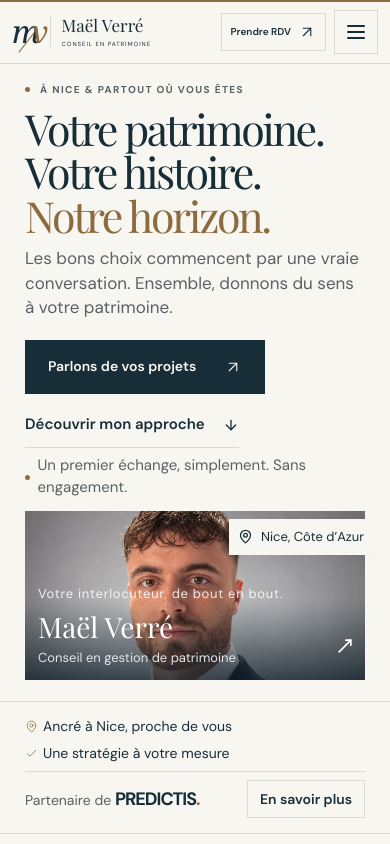
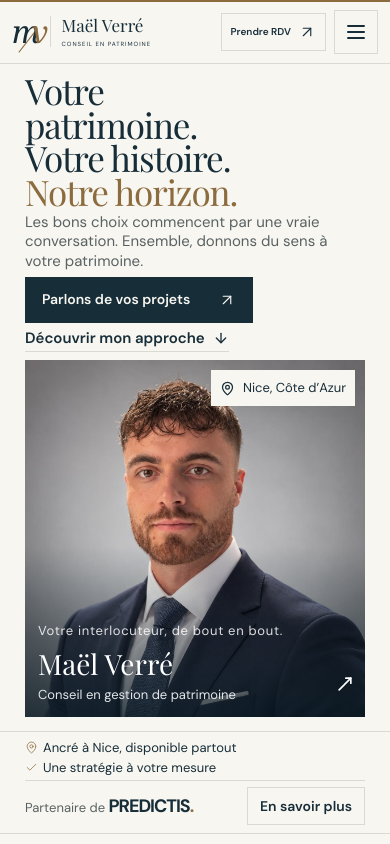
Before and after one commit to Lownheur/mael-verre-patrimoine, a React (Vite) app: page / in a window 390 px wide. Shown: the top 844 px of the page. Built offline with nearby package versions, Linux system fonts and the light colour scheme; a web font is replaced by a local one.

Commit message:
Show the suit on mobile and drop the small intro lines.
The portrait now fills the space under the title, and the kickers that repeated each page title are gone.

```diff
--- a/src/App.tsx
+++ b/src/App.tsx
@@ -19,7 +19,6 @@ import {
 } from "lucide-react";
 import {
   Arrow,
-  Eyebrow,
   Modal,
   Reveal,
   ScrollDirectionContext,
@@ -90,7 +89,6 @@ function Hero() {
     <section className="hero" id="accueil" ref={target}>
       <div className="hero-copy">
         <Reveal from="left">
-          <Eyebrow>À NICE & PARTOUT OÙ VOUS ÊTES</Eyebrow>
           <h1>
             {isSkill ? (
               <>
@@ -123,10 +121,6 @@ function Hero() {
               Découvrir mon approche <ArrowDown size={16} />
             </a>
           </div>
-          <div className="hero-note">
-            <span className="status-dot" /> Un premier échange, simplement. Sans
-            engagement.
-          </div>
         </Reveal>
       </div>
       <Reveal className="hero-visual" delay={0.14} from="right">
@@ -155,9 +149,6 @@ function Hero() {
         </div>
         <div className="portrait-index">01 — UNE RELATION AVANT TOUT</div>
       </Reveal>
-      <a className="scroll-cue" href="#approche">
-        <ArrowDown size={15} /> PRENDRE LE TEMPS DE VOIR PLUS LOIN
-      </a>
     </section>
   );
 }
@@ -168,7 +159,6 @@ function Method() {
     <section className="page-scene section method" id="methode">
       <div className="section-heading">
         <Reveal from="left">
-          <Eyebrow>UNE MÉTHODE, UN CAP</Eyebrow>
           <h2>
             De la première rencontre
             <br />à <em>la suite de votre histoire.</em>
@@ -255,7 +245,6 @@ function Contact({
     <section className="page-scene contact-section" id="contact">
       <div className="contact-layout">
         <Reveal from="left">
-          <Eyebrow>ET SI ON EN PARLAIT ?</Eyebrow>
           <h2>Votre prochain chapitre<br />commence par<br /><em>une conversation.</em></h2>
           <p>Un temps pour faire connaissance, poser vos questions et regarder ensemble ce qui est possible.</p>
           <div className="contact-person">
@@ -431,7 +420,7 @@ export default function App() {
             <Hero />
             <div className="trust-strip">
               <span>
-                <MapPin size={17} /> Ancré à Nice, proche de vous
+                <MapPin size={17} /> Ancré à Nice, disponible partout
               </span>
               <span>
                 <Check size={17} /> Une stratégie à votre mesure
@@ -454,9 +443,6 @@ export default function App() {
             </div>
           </div>
           <section className="page-scene section about" id="approche">
-            <Reveal from="left">
-              <Eyebrow>LE PATRIMOINE EST PERSONNEL. LE CONSEIL AUSSI.</Eyebrow>
-            </Reveal>
             <div className="about-grid">
               <Reveal from="left">
                 <h2>
@@ -523,7 +509,6 @@ export default function App() {
             <div className="section-heading">
               <Reveal from="left">
                 <div>
-                  <Eyebrow>QUATRE EXPERTISES. UNE VISION D’ENSEMBLE.</Eyebrow>
                   <h2>
                     Votre vie est un tout.
                     <br />
@@ -589,7 +574,6 @@ export default function App() {
             <div className="faq-layout">
               <Reveal from="left">
                 <div>
-                  <Eyebrow>EN TOUTE SIMPLICITÉ</Eyebrow>
                   <h2>
                     Les questions
                     <br />
--- a/src/styles.css
+++ b/src/styles.css
@@ -3240,37 +3240,77 @@ section.page-scene.contact-section > footer .footer-bottom button {
   }
   .opening-page .hero {
     grid-template-columns: 1fr;
-    align-content: center;
-    gap: 12px;
+    grid-template-rows: auto minmax(0, 1fr);
+    align-content: stretch;
+    align-items: stretch;
+    gap: 10px;
+    overflow: hidden;
   }
   .opening-page .hero h1 {
-    font-size: clamp(42px, 11vw, 56px);
-    margin-bottom: 8px;
+    font-size: clamp(36px, 9.4vw, 48px);
+    line-height: 0.98;
+    margin-bottom: 6px;
+    letter-spacing: -1.1px;
   }
   .opening-page .hero-description {
-    font-size: 17px !important;
+    font-size: 15px !important;
+    line-height: 1.32 !important;
+  }
+  .opening-page .hero-actions {
+    margin-top: 8px;
+    gap: 2px 14px;
+  }
+  .opening-page .hero-actions .button {
+    min-height: 44px;
+    padding: 10px 16px;
+  }
+  .opening-page .hero-actions .text-link {
+    min-height: 0;
+    padding: 4px 0;
+    gap: 8px;
+    line-height: 1.2;
   }
   .opening-page .hero-visual {
-    height: auto;
+    position: relative;
+    height: 100%;
+    min-height: 0;
+    margin: 0;
   }
   .opening-page .portrait-frame {
+    position: absolute;
+    inset: 0;
     width: 100%;
-    height: clamp(150px, 24svh, 220px);
+    height: 100%;
+    min-height: 0;
+    aspect-ratio: auto;
     margin: 0;
+  }
+  .opening-page .portrait-frame img {
+    height: 100% !important;
+    top: 0 !important;
+    left: 0 !important;
+    object-fit: cover;
+    object-position: center 58% !important;
+  }
+  .opening-page .location-tag {
+    top: 10px;
+    right: 10px;
   }
   .opening-page .scroll-cue {
     display: none;
   }
   .opening-page .trust-strip {
     flex-wrap: wrap;
-    gap: 8px 16px;
-    font-size: 14px !important;
+    gap: 4px 12px;
+    padding: 8px var(--gutter) !important;
+    font-size: 13px !important;
+    line-height: 1.25 !important;
   }
   .opening-page .trust-strip .partner {
     width: 100%;
     justify-content: space-between;
     border-top: 1px solid var(--border);
-    padding-top: 8px;
+    padding-top: 6px;
   }
   section.page-scene h2,
   section.page-scene.contact-section .contact-layout h2 {
@@ -3351,7 +3391,7 @@ section.page-scene.contact-section > footer .footer-bottom button {
     font-size: clamp(30px, 7.4vw, 42px) !important;
   }
   section.page-scene.quote-section blockquote br {
-    display: none;
+    display: block;
   }
   section.page-scene.method .method-tabs {
     grid-template-columns: 1fr 1fr;
@@ -3421,15 +3461,40 @@ section.page-scene.contact-section > footer .footer-bottom button {
     --header-height: 64px;
     --scene-air: 10px;
   }
+  .opening-page .hero {
+    gap: 8px !important;
+  }
   .opening-page .hero h1 {
-    font-size: clamp(40px, 11vw, 48px);
+    font-size: clamp(34px, 9vw, 42px) !important;
+    line-height: 0.96 !important;
+    margin-bottom: 4px !important;
+  }
+  .opening-page .hero-description {
+    font-size: 15px !important;
+    line-height: 1.3 !important;
+  }
+  .opening-page .hero-actions {
+    margin-top: 6px !important;
+  }
+  .opening-page .hero-actions .button {
+    min-height: 44px;
+    font-size: 14px;
   }
   .opening-page .portrait-frame {
-    height: clamp(132px, 20svh, 180px);
-  }
-  .opening-page .hero-actions .button {
-    min-height: 48px;
-    font-size: 14px;
+    position: absolute !important;
+    inset: 0 !important;
+    width: 100% !important;
+    height: 100% !important;
+    max-height: none !important;
+    aspect-ratio: auto !important;
+  }
+  .opening-page .portrait-frame img {
+    width: 100% !important;
+    height: 100% !important;
+    top: 0 !important;
+    left: 0 !important;
+    object-fit: cover !important;
+    object-position: center 58% !important;
   }
   section.page-scene.about .values > div {
     padding: 0 0 0 34px;
@@ -3458,8 +3523,8 @@ section.page-scene.contact-section > footer .footer-bottom button {
   section.page-scene.expertise .service-card p {
     font-size: 14px !important;
     line-height: 1.3 !important;
-    max-height: 8.4em;
-    overflow: hidden;
+    max-height: none;
+    overflow: visible;
     margin: 0 !important;
   }
   section.page-scene.expertise .card-bottom {
```
